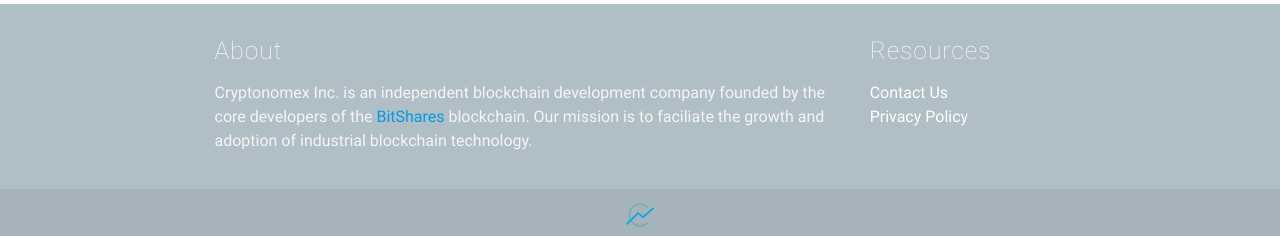
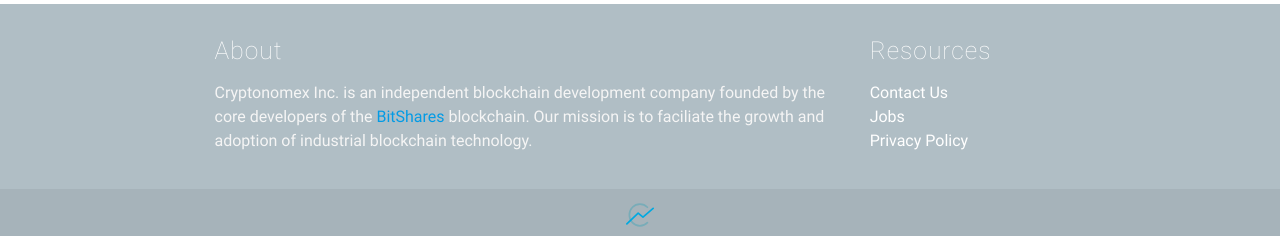
Before and after one commit to cryptonomex/cryptonomex.github.io, a Jekyll site: the page built from index.html, in a window 1280 px wide. Shown: the part 1974-2210 px from the top of the page. Built offline with Jekyll 4.4.1, drawn with Linux system fonts in a browser that asks for light colours; nearby versions of some CDN libraries.

Commit message:
Adding jobs link to footer.

```diff
--- a/_includes/footer.html
+++ b/_includes/footer.html
@@ -16,6 +16,7 @@
           <h5 class="white-text">Resources</h5>
           <ul>
             <li><a class="white-text" href="/contact/">Contact Us</a></li>
+            <li><a class="white-text" href="/jobs/">Jobs</a></li>
             <li><a class="white-text" href="/privacy/">Privacy Policy</a></li>
           </ul>
         </div>
```
